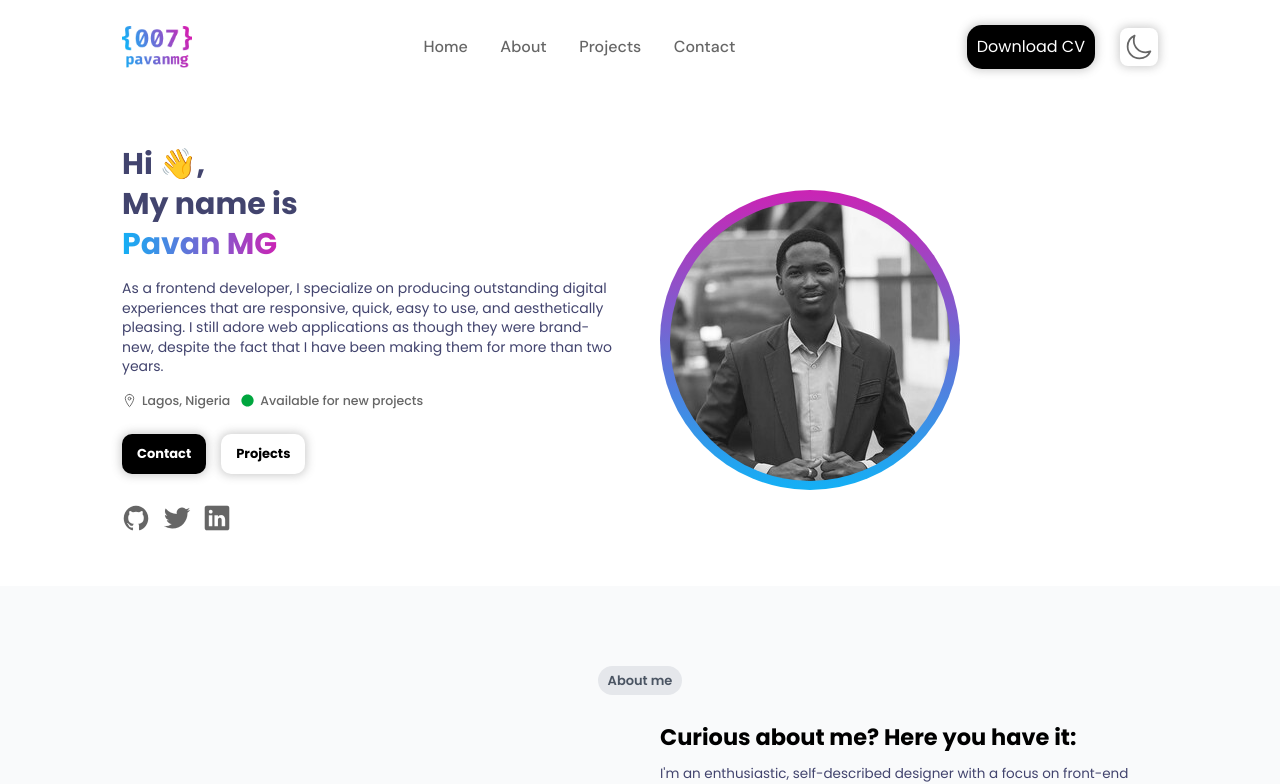
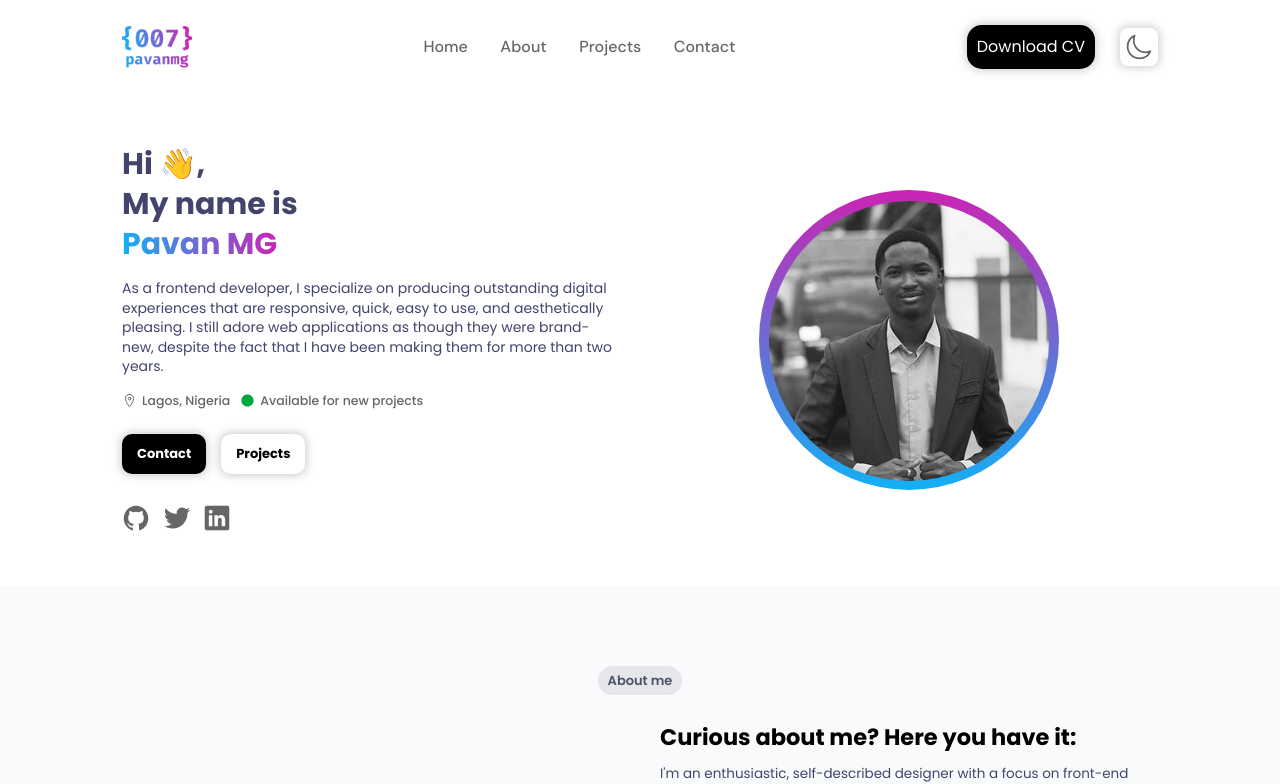
Before and after one commit to Isaacjosh23/Portfolio, a React (Vite) app: page / in a window 1280 px wide. Shown: the top 784 px of the page. Built offline with nearby package versions, Linux system fonts and the light colour scheme.

Commit message:
Hero img postion fixed

```diff
--- a/src/components/molecules/Hero.jsx
+++ b/src/components/molecules/Hero.jsx
@@ -92,7 +92,7 @@ const Hero = () => {
           </div>
         </div>
 
-        <div className="h-[25rem] w-[25rem] md:h-[30rem] md:w-[30rem] rounded-full img-gradient relative overflow-hidden">
+        <div className="h-[25rem] w-[25rem] md:h-[30rem] md:w-[30rem] rounded-full img-gradient relative overflow-hidden justify-self-center">
           <img
             src="../../images/joshua-hero.jpg"
             alt="Photo of Joshua"
```
